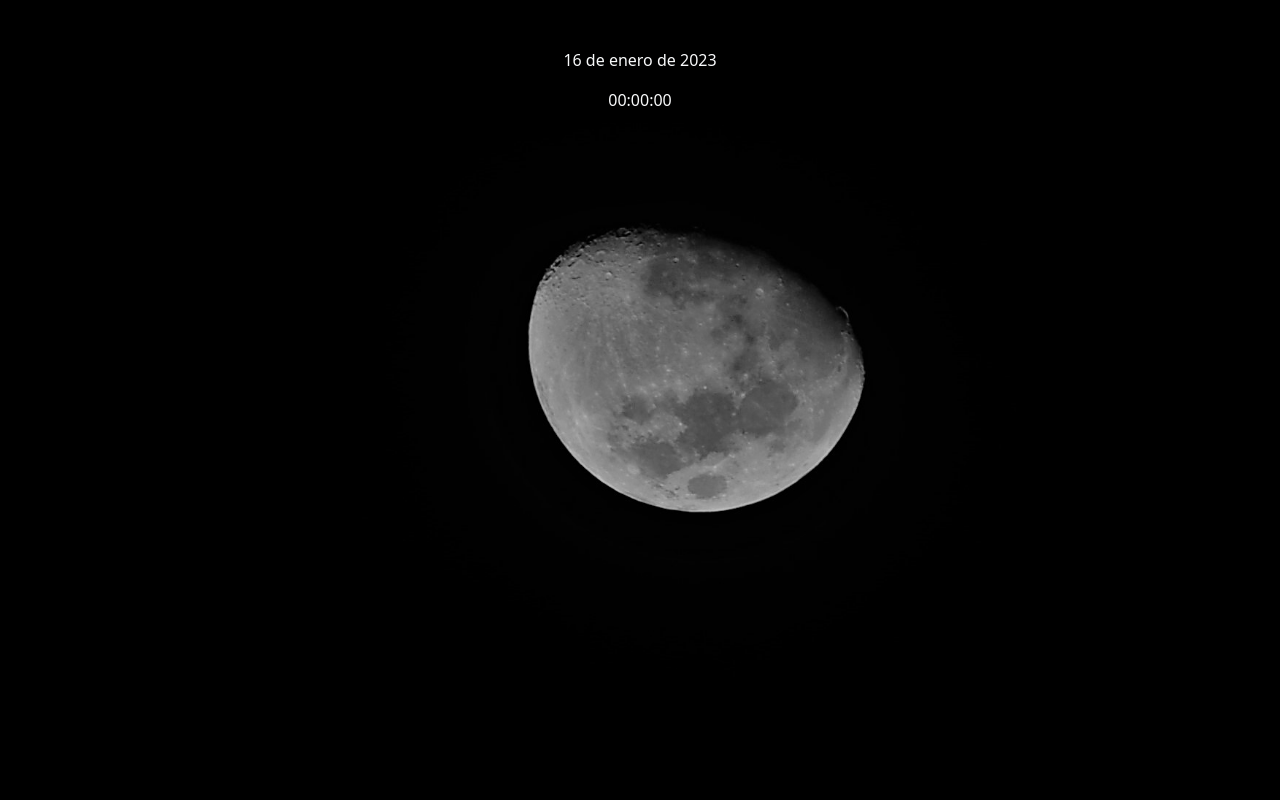
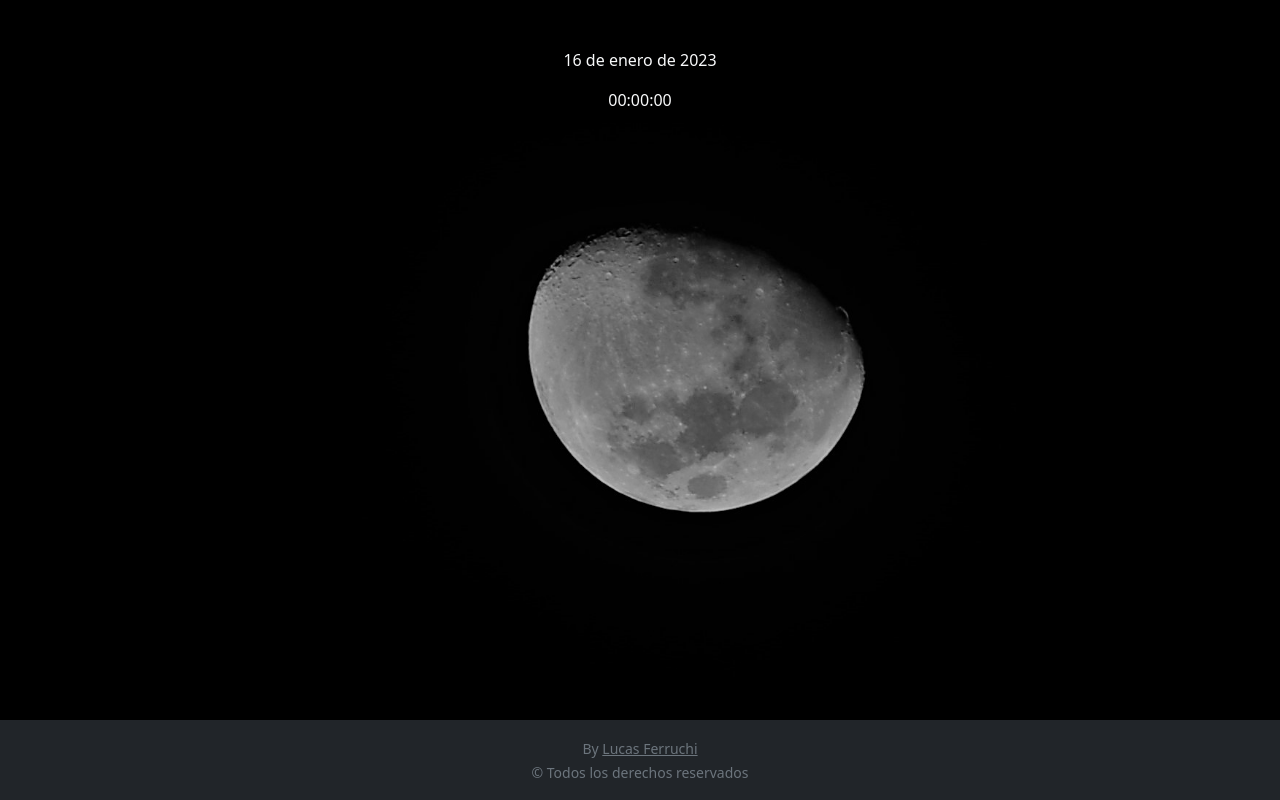
Before and after one commit to LucasFerruchi/JavaScriptEjercicios6DOM-BOM-Date-Reloj, a plain HTML site: page index.html in a window 1280 px wide. Drawn offline with nearby package versions, Linux system fonts and the light colour scheme; a web font is replaced by a local one.

Commit message:
creado el footer

```diff
--- a/css/style.css
+++ b/css/style.css
@@ -1,6 +1,7 @@
   @import url('https://fonts.googleapis.com/css2?family=Advent+Pro:wght@200&family=Italianno&family=Lato:wght@300;400;700&family=MonteCarlo&family=Montserrat:ital,wght@0,400;1,300;1,400&family=Oswald:wght@300&family=Roboto+Serif:ital,opsz,wght@1,8..144,100;1,8..144,200&display=swap');
   body {
       display: flex;
+      flex-direction: column;
       min-height: 100vh;
       background-color: black;
       background-image: url(../img/IMG_8038.JPG);
--- a/index.html
+++ b/index.html
@@ -20,7 +20,15 @@
             <p id="hora">00:00:00</p>
         </section>
     </main>
-    <footer></footer>
+    <footer class="text-center bg-dark text-light py-3">
+        <p class="m-0 text-secondary">
+            <small>By <a href="https://github.com/LucasFerruchi" class="text-secondary">Lucas Ferruchi</a></small>
+        </p>
+        <p class="m-0 text-secondary">
+            <small>&copy; Todos los derechos reservados</small>
+        </p>
+
+    </footer>
     <script src="https://cdn.jsdelivr.net/npm/bootstrap@5.3.0-alpha1/dist/js/bootstrap.bundle.min.js" integrity="sha384-w76AqPfDkMBDXo30jS1Sgez6pr3x5MlQ1ZAGC+nuZB+EYdgRZgiwxhTBTkF7CXvN" crossorigin="anonymous"></script>
     <script src="/js/app.js"></script>
 </body>
```
